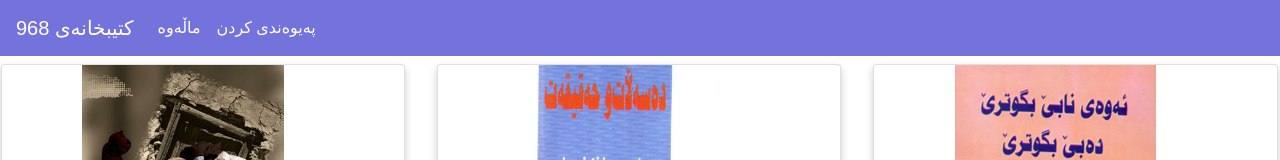
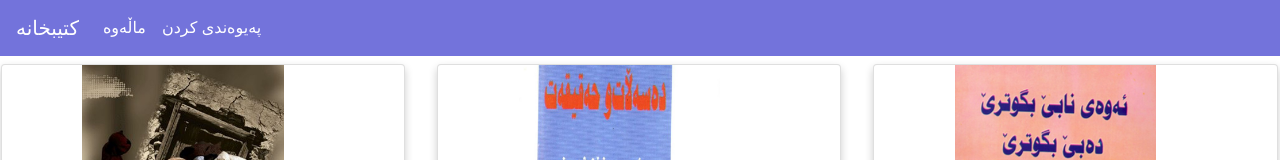
Before and after one commit to u7mi/book, a plain HTML site: page index.html in a window 1280 px wide. Shown: the top 160 px of the page. Drawn offline with nearby package versions, Linux system fonts and the light colour scheme.

Commit message:
Update index.html

```diff
--- a/index.html
+++ b/index.html
@@ -1,7 +1,7 @@
 <!doctype html>
 <html lang="en">
   <head>
-    <title>کتیبخانەی 968</title>
+    <title>کتیبخانە</title>
     <link rel="icon" href="book.png">
     <!-- Required meta tags -->
     <meta charset="utf-8">
@@ -94,7 +94,7 @@ html {
 <body>
 
   <nav class="navbar navbar-expand-lg navbar-dark halo-mrx">
-    <a class="navbar-brand" href="#">کتیبخانەی 968</a>
+    <a class="navbar-brand" href="#">کتیبخانە</a>
     <button class="navbar-toggler" type="button" data-toggle="collapse" data-target="#navbarNavDropdown" aria-controls="navbarNavDropdown" aria-expanded="false" aria-label="Toggle navigation">
       <span class="navbar-toggler-icon"></span>
     </button>
```
